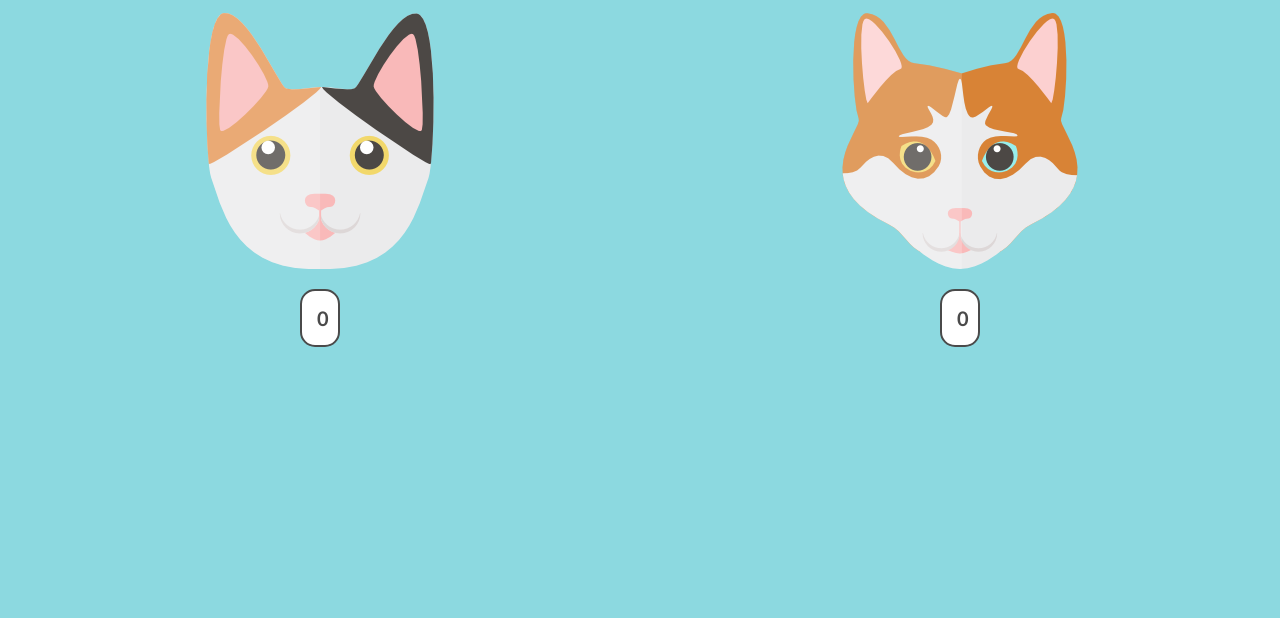
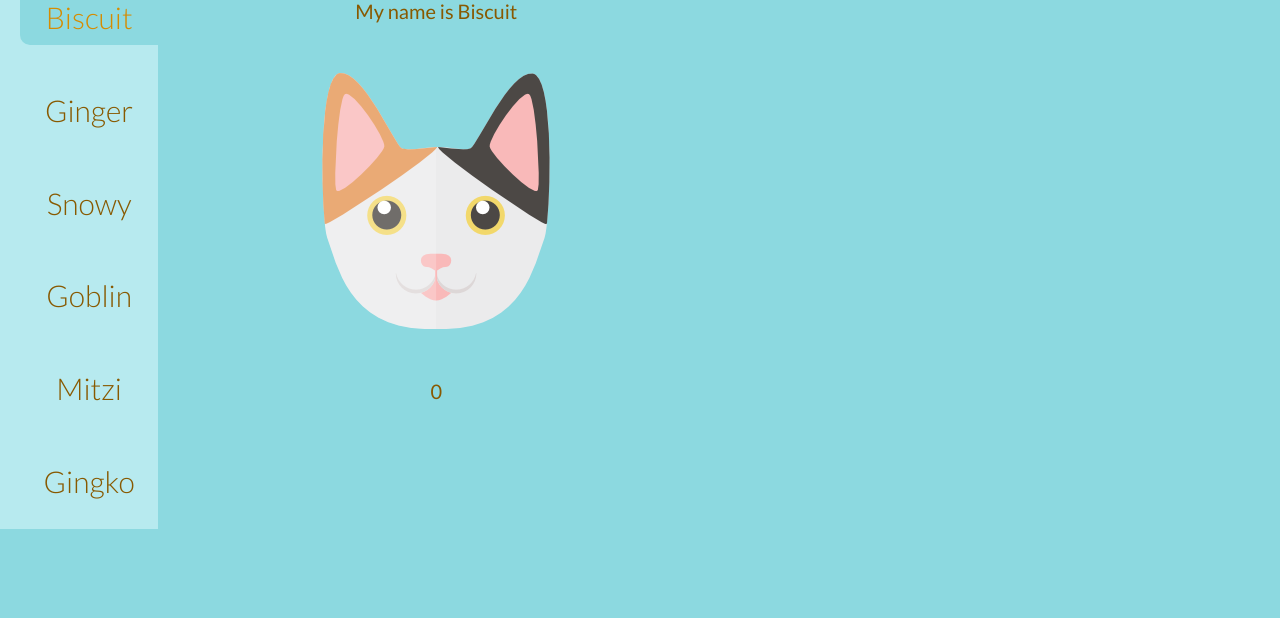
Before and after one commit to elisos/Cat-Clicker, a plain HTML site: page index.html in a window 1280 px wide. Shown: the part 182-800 px from the top of the page. Drawn offline with nearby package versions, Linux system fonts and the light colour scheme.

Commit message:
Much confusion

```diff
--- a/app.js
+++ b/app.js
@@ -1,18 +1,74 @@
+const catName = document.getElementById('catName').innerText;
+const catImage = document.getElementsByClassName('catImage');
+const counter = document.getElementById('counter');
+counter.innerText = 0;
+const menu = document.getElementById("catNav");
+const catTabs = menu.querySelectorAll("li");
+const tabArray = [...catTabs];
 
-const counter1 = document.getElementById('counter1');
-counter1.innerText = 0;
-let counter1Number = 0;
-const catImage1 = document.getElementById('cat1');
-catImage1.addEventListener('click', function () {
-++counter1Number;
-counter1.innerHTML= counter1Number;
+menu.addEventListener("click", chooseCat);
+
+function chooseCat(e) {
+   for (tab of tabArray){
+       tab.classList.remove('active');
+   }
+        e.target.classList.add('active');
+}
+
+class Cat {
+    constructor (name, pic, clickCount = 0, tab) {
+        this.name = name;
+        this.pic = pic;
+        this.clickCount = clickCount;
+        this.tab = tab;
+    }
+
+    populate() {
+        menu.addEventListener('click', function(e) {
+            if (e.target === this.tab){
+            catName = this.name;
+            catImage.setAttribute('src', this.pic);
+//            this.nameMe();
+//            this.picMe();
+            }
         });
+    }
 
-const counter2 = document.getElementById('counter2');
-counter2.innerText = 0;
-let counter2Number = 0;
-const catImage2 = document.getElementById('cat2');
-catImage2.addEventListener('click', function () {
-++counter2Number;
-counter2.innerHTML= counter2Number;
-        });
+//    nameMe() {
+//        catName = this.name;
+//    }
+//
+//    picMe() {
+//        catImage.setAttribute('src', this.pic);
+//    }
+
+    catClick() {
+        catImage.addEventListener('click', function (picCopy) {
+            return function () {
+                ++this.clickCount;
+                counter.innerText= this.clickCount;
+                catImage.classList.add('animated', 'pulse');
+                setTimeout(function () {
+                    catImage.classList.remove('animated', 'pulse');
+                }, 200);
+            };
+        })(this.pic);
+    }
+}
+//
+//
+let biscuit = new Cat('Biscuit', "biscuit.png", tabArray[0]);
+//let ginger = new Cat('Ginger', "ginger.png",  tabArray[1]);
+//let snowy = new Cat('Snowy', "<img src="snowy.png" alt="cat head" id="snowyImage" class="catImage">", tabArray[2]);
+//let goblin = new Cat('Goblin', "<img src="goblin.png" alt="cat head" id="goblinImage" class="catImage">", tabArray[3]);
+//let mitzi = new Cat('Mitzi', "<img src="mitzi.png" alt="cat head" id="mitziImage" class="catImage">", tabArray[4]);
+//let gingko = new Cat('Gingko', "<img src="gingko.png" alt="cat head" class="catImage" id="gingkoImage">", tabArray[5]);
+let catArray = [biscuit, ginger, snowy, goblin, mitzi, gingko];
+
+for (cat of catArray){
+    cat.populate();
+//    cat.catClick();
+};
+
+//"<img src=/"biscuit.png/" alt=/"cat head/" id=/"biscuitImage/" class=/"catImage/">"
+//"<img src="ginger.png" alt="cat head" id="gingerImage" class="catImage">",
--- a/index.html
+++ b/index.html
@@ -5,35 +5,40 @@
       <meta http-equiv="X-UA-Compatible" content="ie=edge">
       <meta name="viewport" content="width=device-width, initial-scale=1">
       <title>Cat Clicker</title>
-      <link href="https://fonts.googleapis.com/css?family=Lato:500,700|Hind:400,600,300" rel="stylesheet" type="text/css">
+      <link href="https://fonts.googleapis.com/css?family=Lato:100,200,300,400,500,700|Hind:400,600,300" rel="stylesheet" type="text/css">
       <link rel="stylesheet" href="styles.css">
+      <link rel="stylesheet"
+  href="https://cdnjs.cloudflare.com/ajax/libs/animate.css/3.5.2/animate.min.css">
     <head>
     <body>
         <header>
             <h1>Cat Clicker</h1>
         </header>
 
-        <main>
-            <h3>Click on the cats!</h3>
-            <div id="catNode"></div>
+        <div id="wrapper">
+            <nav>
+                <h3>Choose a cat:</h3>
+                <ul id="catNav">
+                    <li id="biscuit" class="active">Biscuit</li>
+                    <li id="ginger">Ginger</li>
+                    <li id="snowy">Snowy</li>
+                    <li id="goblin">Goblin</li>
+                    <li id="mitzi">Mitzi</li>
+                    <li id="gingko">Gingko</li>
+                </ul>
+            </nav>
 
-            <div id = "cats">
+            <main>
+                <h3>Click on the cats!</h3>
 
-                <div>
-                    <p class="catName">Biscuit</p>
-                    <img src="japanese-bobtail.png" alt="cat head" class="catImage" id="cat1">
-                    <p class="counter" id="counter1">0</p>
+                <div id = "cats">
+                    <p>My name is <sp id="catName">Biscuit</sp></p>
+                    <img src="biscuit.png" alt="cat head" id="biscuitImage" class="catImage">
+                    <p id="counter">0</p>
                 </div>
 
-                <div>
-                    <p class="catName">Ginger</p>
-                    <img src="turkish-van.png" alt="cat head" class="catImage" id="cat2">
-                    <p class="counter" id="counter2">0</p>
-                </div>
-
-            </div>
-
-        </main>
+            </main>
+        </div>
 
         <footer>
 
--- a/styles.css
+++ b/styles.css
@@ -41,13 +41,70 @@ h3 {
     margin: 0 auto 15px;
 }
 
+/*--------NAV---------*/
+#wrapper {
+    display: flex;
+    flex-direction: row;
+}
+
+nav {
+    display: flex;
+    flex-direction: column;
+    margin: 0;
+    background-color: #b7eaef;
+    padding: 20px 0 20px 20px;
+}
+
+#catNav {
+    list-style: none;
+    height: 65vh;
+    display: flex;
+    flex-direction: column;
+    justify-content: space-between;
+    align-content: flex-start;
+}
+
+#catNav li {
+    font-size: 30px;
+    font-weight: 300;
+    color: #885900;
+    padding: 10px 10px;
+    margin:0;
+    cursor: pointer;
+    border: transparent;
+    border-bottom-left-radius: 10px;
+    border-top-left-radius: 10px;
+/*    text-align: right;*/
+}
+
+#catNav li:hover {
+    color: #007681;
+}
+
+#catNav li.active {
+    background-color: #8cd9e0;
+    color: #d68c01;
+}
+
 /*---------MAIN SECTION------------*/
+
+main {
+    text-align: center;
+    margin-left: 150px;
+}
 
 #cats {
     display: flex;
-    flex-direction: row;
-    align-content: space-around;
-    justify-content: space-around;
+    flex-direction: column;
+    align-content: center;
+    justify-content: center;
+    text-align: center;
+}
+
+#cats p {
+    color: #885900;
+    font-weight: 500;
+    margin: 30px auto;
 }
 
 .catImage {
@@ -58,7 +115,7 @@ h3 {
 
 .counter {
     display: inline-block;
-    width: 40px;
+    width: 50px;
     padding: 15px;
     background-color: #fff;
     border: 2px solid #4a4a4a;
```
Also changed, not shown: biscuit.png (renamed from japanese-bobtail.png), ginger.png (renamed from turkish-van.png), gingko.png (added), goblin.png (added), mitzi.png (added), snowy.png (added).
